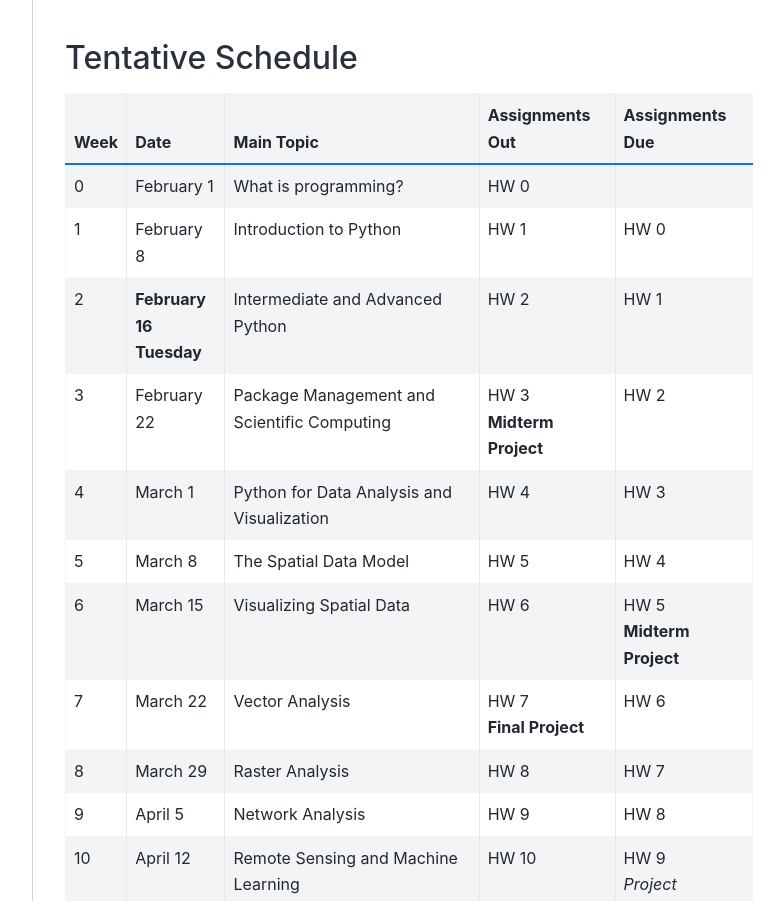
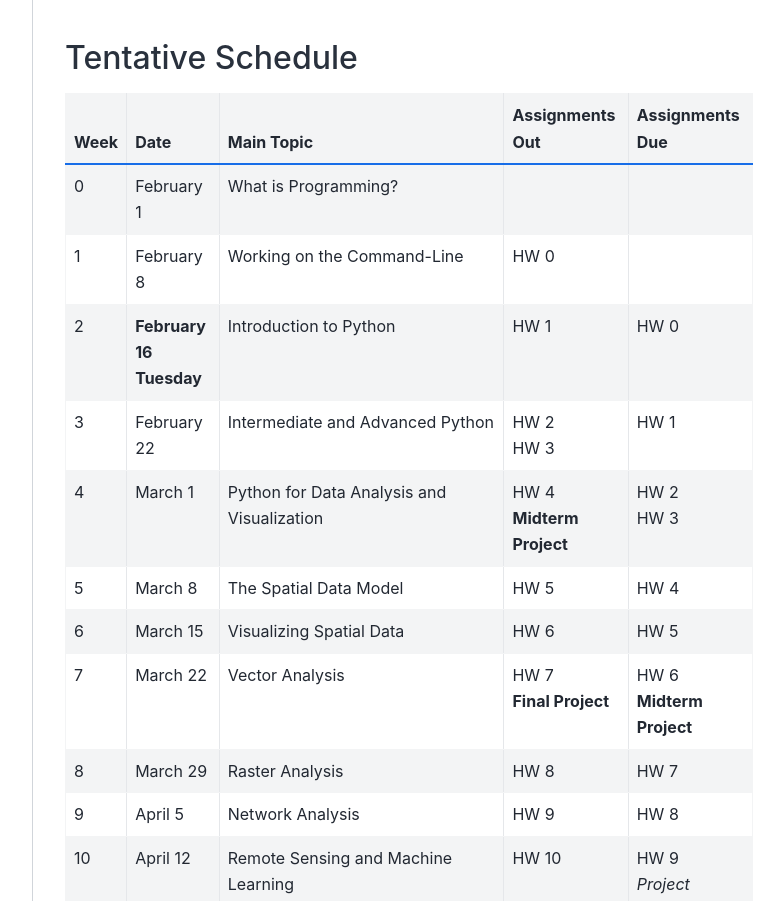
Before and after one commit to uep239/uep239.github.io, a Jupyter Book: the page built from source/index.md, in a window 1280 px wide and 1400 px high, cut to the strip 499-1400 px from the top of the window. Shown: the whole strip, without its empty margins (223-994 px from the left). Built offline with Jupyter Book 1.0.4 settings and Sphinx 7.4.7 and the Sphinx Book theme 1.1.4, drawn with Linux system fonts in a browser that asks for light colours.

Commit message:
convert schedule to list-table

````diff
--- a/source/index.md
+++ b/source/index.md
@@ -38,20 +38,95 @@ Office Hours
 
 ## Tentative Schedule
 
-Week | Date | Main Topic | Assignments Out | Assignments Due
---- | --- | --- | --- | ---
-0 | February 1 | What is programming? | HW 0 |
-1 | February 8 | Introduction to Python | HW 1 | HW 0
-2 | **February 16** <br/> **Tuesday** | Intermediate and Advanced Python | HW 2 | HW 1
-3 | February 22 | Package Management and Scientific Computing | HW 3 <br/> **Midterm Project**| HW 2
-4 | March 1 | Python for Data Analysis and Visualization | HW 4 | HW 3
-5 | March 8 | The Spatial Data Model | HW 5 | HW 4
-6 | March 15 | Visualizing Spatial Data | HW 6 | HW 5 <br/> **Midterm Project**
-7 | March 22 | Vector Analysis | HW 7 <br/> **Final Project** | HW 6
-8 | March 29 | Raster Analysis | HW 8 | HW 7
-9 | April 5 | Network Analysis | HW 9 | HW 8
-10 | April 12 | Remote Sensing and Machine Learning | HW 10 | HW 9 <br/> *Project Proposal*
-11 | **April 19** | ***No Class***
-12 | April 26 | Integrating Python with Desktop GIS | | HW 10
-13 | May 3 | Project Presentations and Course Wrap-Up
-14 | May 10 | *No Class* | | **Final Project**
+```{list-table}
+:header-rows: 1
+:widths: 5 15 50 20 20
+
+* - Week
+  - Date
+  - Main Topic
+  - Assignments Out
+  - Assignments Due
+* - 0
+  - February 1
+  - What is Programming?
+  -
+  -
+* - 1
+  - February 8
+  - Working on the Command-Line
+  - HW 0
+  -
+* - 2
+  - **February 16**\
+    **Tuesday**
+  - Introduction to Python
+  - HW 1
+  - HW 0
+* - 3
+  - February 22
+  - Intermediate and Advanced Python
+  - HW 2\
+    HW 3
+  - HW 1
+* - 4
+  - March 1
+  - Python for Data Analysis and Visualization
+  - HW 4\
+    **Midterm Project**
+  - HW 2\
+    HW 3
+* - 5
+  - March 8
+  - The Spatial Data Model
+  - HW 5
+  - HW 4
+* - 6
+  - March 15
+  - Visualizing Spatial Data
+  - HW 6
+  - HW 5
+* - 7
+  - March 22
+  - Vector Analysis
+  - HW 7\
+    **Final Project**
+  - HW 6\
+    **Midterm Project**
+* - 8
+  - March 29
+  - Raster Analysis
+  - HW 8
+  - HW 7
+* - 9
+  - April 5
+  - Network Analysis
+  - HW 9
+  - HW 8
+* - 10
+  - April 12
+  - Remote Sensing and Machine Learning
+  - HW 10
+  - HW 9\
+    *Project Proposal*
+* - 11
+  - **April 19**
+  - ***No Class***
+  -
+  -
+* - 12
+  - April 26
+  - Integrating Python with Desktop GIS
+  -
+  - HW 10
+* - 13
+  - May 3
+  - Project Presentations and Course Wrap-Up
+  -
+  -
+* - 14
+  - May 10
+  - *No Class*
+  -
+  - **Final Project**
+```
````
